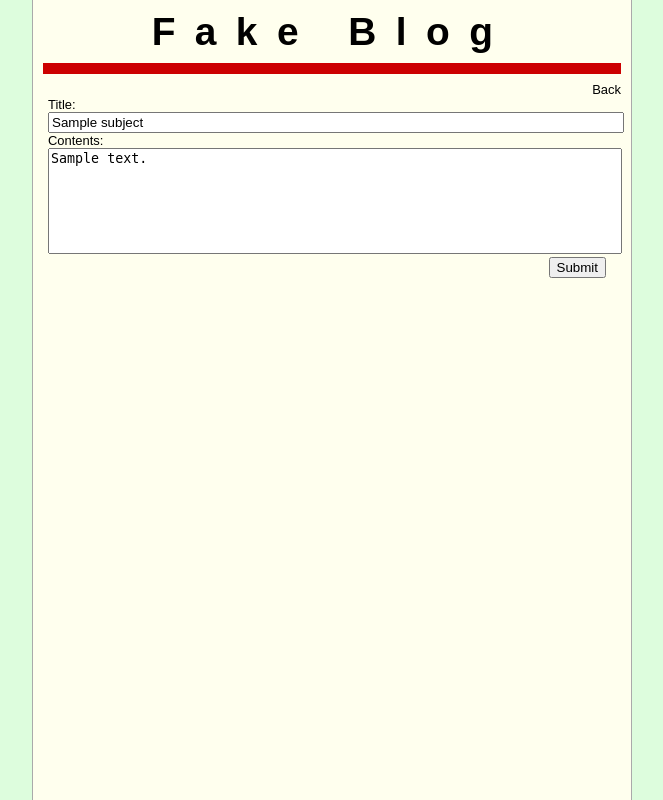
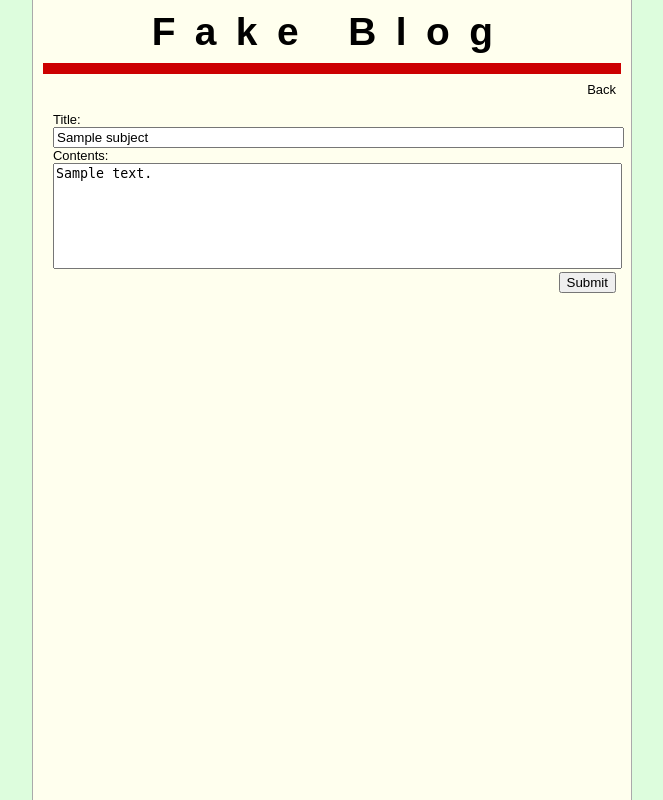
Before and after one commit to cgearhart/CS253-Set-3, a Python web app: template cgcs253/templates/form.html in a window 1280 px wide. Shown: the whole page, without its empty margins (308-971 px from the left). Run offline with Jinja, Linux system fonts and the light colour scheme; the template is opened without the code that fills it: most values are stand-ins (such as "Sample title", 1, 10 or a date in 2020).

Commit message:
Adjusted formatting with better HTML structure; incorporated display of the post date.

```diff
--- a/cgcs253/stylesheets/default.css
+++ b/cgcs253/stylesheets/default.css
@@ -20,22 +20,31 @@ div#content {
     min-height:100%;
 }
 
-.leftlink {
-    float: left;
-    margin-left: 10px;
+.row {
+    margin: 0 15px;
 }
 
-.rightlink {
+.headline {
+    display: block;
+    padding-bottom:2px;
+    border-bottom-style: solid;
+    border-bottom-width: 1px;
+    border-bottom-color: #bfbfbf;
+}
+
+.leftalign {
+    float: left;
+}
+
+.rightalign {
     float: right;
-    margin-right: 10px;
 }
 
 .post {
     display: block;
-    margin-left: 10px;
-    margin-right: 10px;
-    padding-left: 5px;
-    padding-right: 5px;
+    margin: 15px 0px 15px 5px;
+    padding-left: 15px;
+    padding-right: 15px;
 }
 
 .error {
@@ -43,9 +52,15 @@ div#content {
     color:red;
 }
 
+.date {
+    color: #bfbfbf;
+    font-size: 1em;
+}
+
 /* By the way, this is a comment */
 
 p {
+    margin: .5em 10px;
 	line-height: 1.5em;
 }
 
@@ -66,6 +81,7 @@ h1 {
 h3 {
 	color: #999;
 	font-size: 1.25em;
+	margin: 0;
 }
 
 a {
--- a/cgcs253/templates/form.html
+++ b/cgcs253/templates/form.html
@@ -10,7 +10,9 @@
 
             <h1>Fake Blog</h1>
 
-            <div class="rightlink"><a href="/blog">Back</a></div><br>
+            <div class="row">
+                <div class="rightalign"><a href="/blog">Back</a></div>
+            </div><br>
 
             <div class="post">
                 <form method="post">
@@ -20,7 +22,7 @@
                     <label>Contents:<br>
                         <textarea name="content">{{content}}</textarea>
                     </label><br>
-                    <div class="rightlink"><input type="submit"></div>
+                    <div class="rightalign"><input type="submit"></div>
                 </form>
             </div>
             <div class="error">{{error}}</div>
```
Also changed, not shown: cgcs253/templates/main.html (+22 -15 lines).
